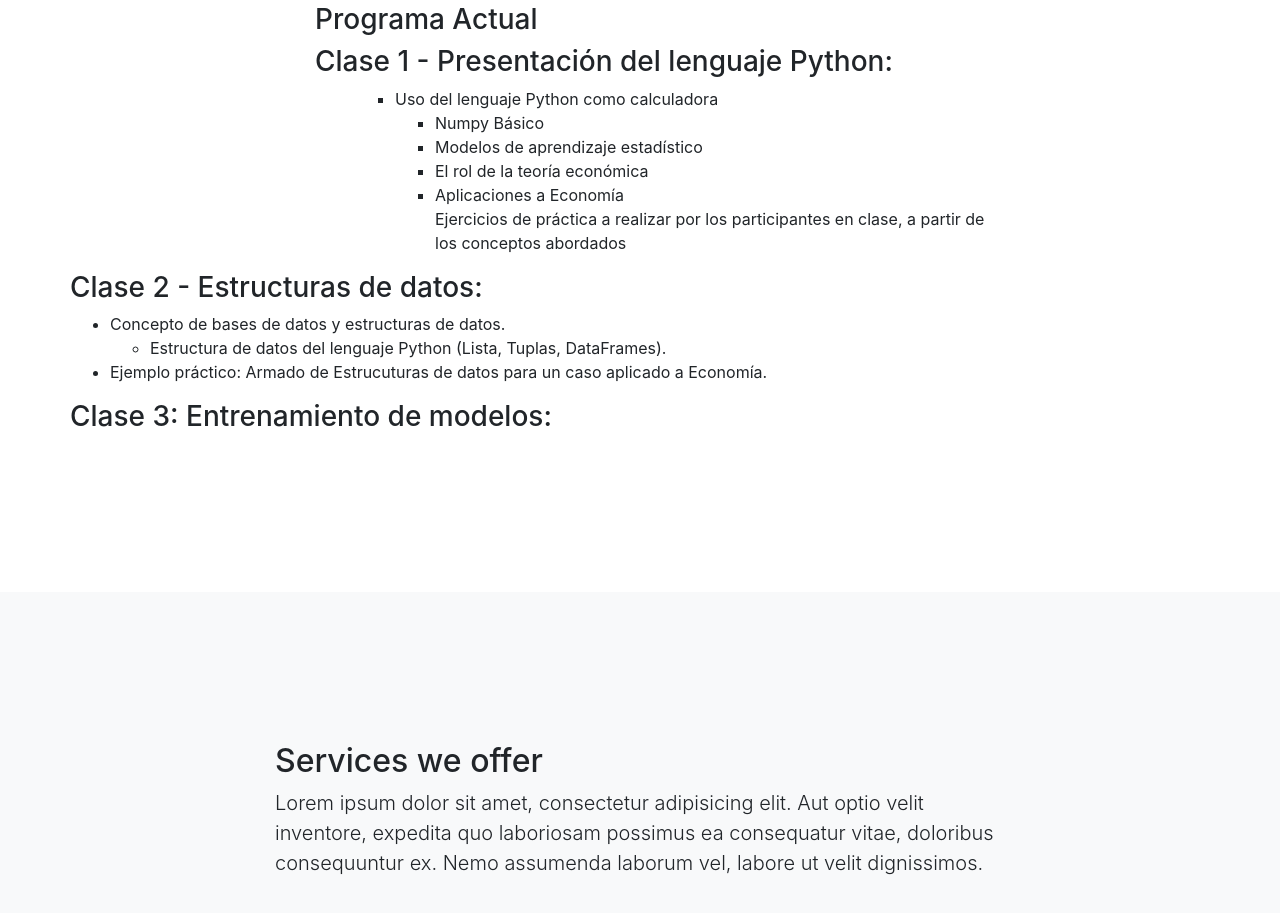
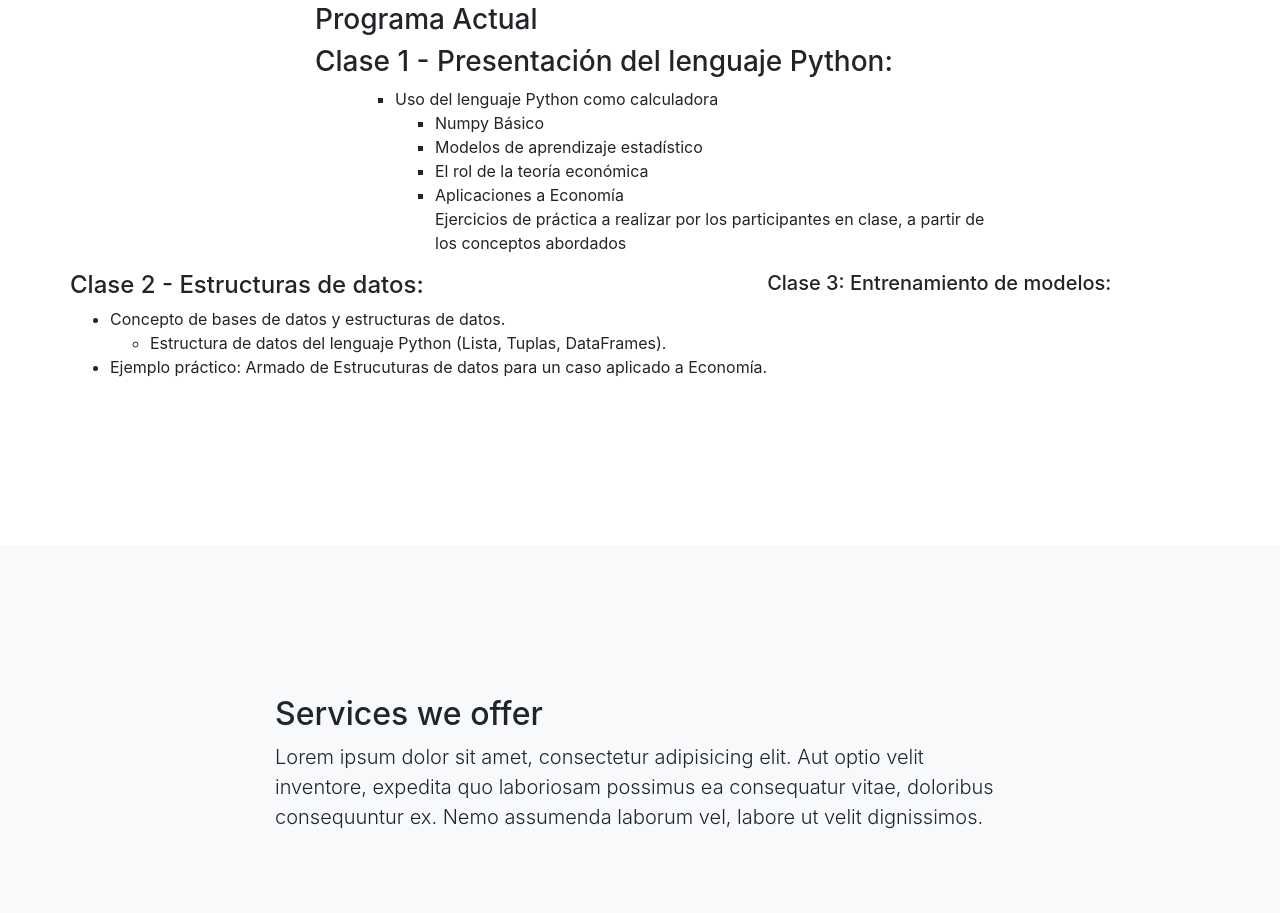
Before and after one commit to edsilvaf/Curso-Python-Analisis-de-datos, a website with bundled scripts: page index.html in a window 1280 px wide. Shown: the part 657-1570 px from the top of the page. Built offline with nearby package versions, Linux system fonts and the light colour scheme.

Commit message:
Update index.html

```diff
--- a/index.html
+++ b/index.html
@@ -65,7 +65,7 @@
             </div>
           <p class="lead">El curso tendra un abordaje tanto conceptual como practico. Es recomendable haber cursado previamente la asignatura Econometría, aunque igualmente se abordarán conceptos relevantes en las clase.</p>
           <ul>
-            <div id="clase-1---Presentacion-del-lenguaje-Python" class="section level4">
+            <div id="clase-1---Presentacion-del-lenguaje-Python" class="section level3">
             <h3>Programa Actual</h3>
               </div>
             <h3>Clase 1 - Presentación del lenguaje Python:</h3>
@@ -79,8 +79,8 @@
             <li>Aplicaciones a Economía</li>
             <p>Ejercicios de práctica a realizar por los participantes en clase, a partir de los conceptos abordados</p>
                 </div>
-     <div id="clase-2---estructura-de-datos" class="section level5">
-     <h3>Clase 2 - Estructuras de datos:</h3>
+     <div id="clase-2---estructura-de-datos" class="section level4">
+     <h4>Clase 2 - Estructuras de datos:</h3>
 <ul>
           <li>Concepto de bases de datos y estructuras de datos. </li>
 <ul>
@@ -89,8 +89,8 @@
 <li>Ejemplo práctico: Armado de Estrucuturas de datos para un caso aplicado a Economía.
   </ul>
         </div>
-<div id="clase-3-calculo-de-tasas-de-pobreza-e-indigencia." class="section level3">
-<h3>Clase 3: Entrenamiento de modelos:</h3>
+<div id="clase-3-calculo-de-tasas-de-pobreza-e-indigencia." class="section level5">
+<h5>Clase 3: Entrenamiento de modelos:</h3>
     </div>
   </section>
 </div>
```
